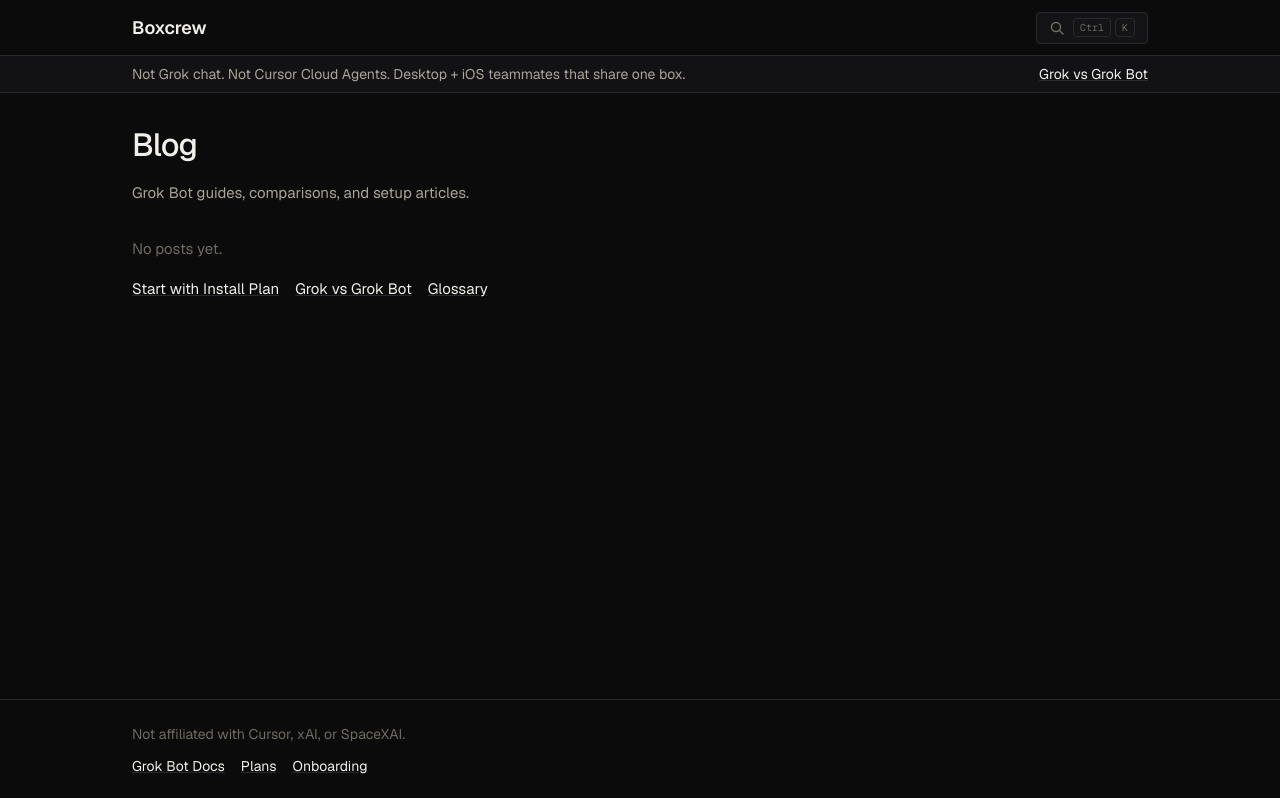
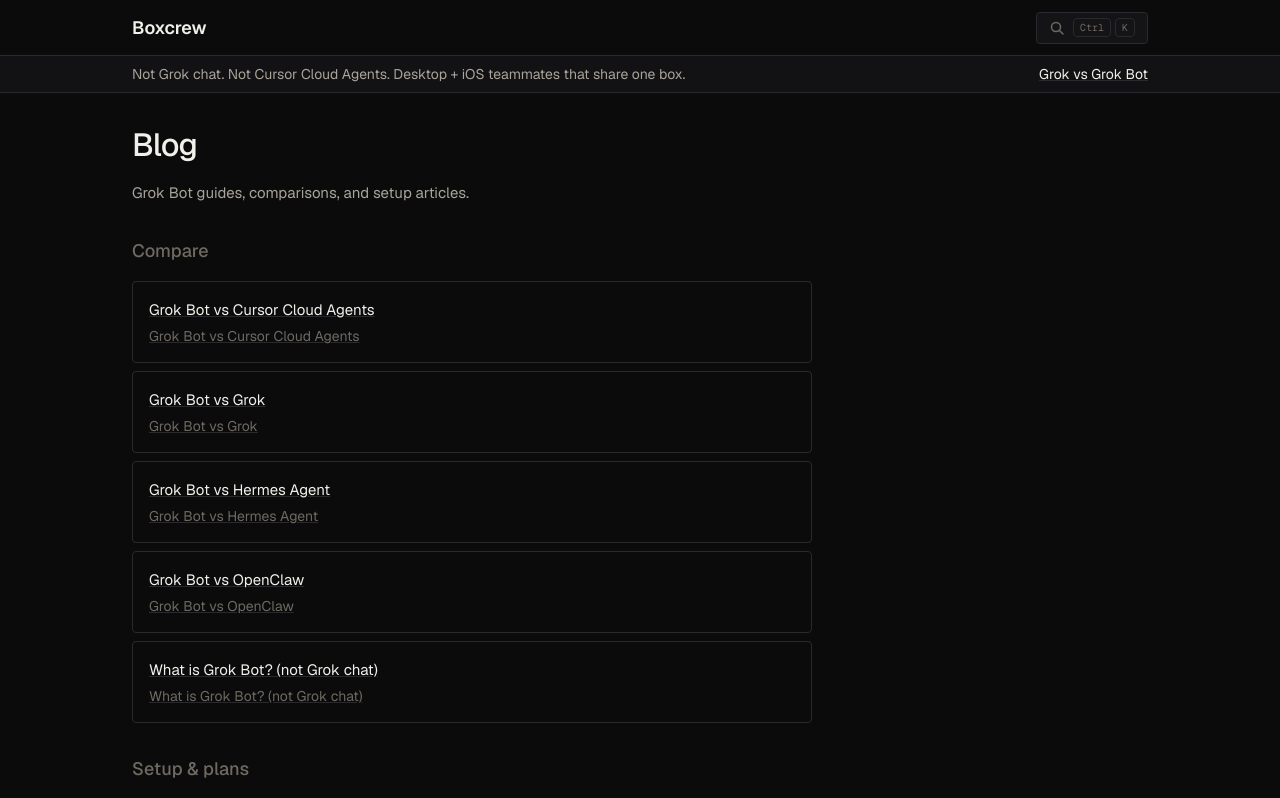
Before and after one commit to saadkamal/boxcrew, a Next.js app: page /blog in a window 1280 px wide. Shown: the top 798 px of the page. Built offline with nearby package versions, Linux system fonts and the light colour scheme.

Commit message:
content: load 20 Jules posts from content/blog/*.md

```diff
--- a/content/blog.ts
+++ b/content/blog.ts
@@ -1,18 +1,19 @@
 /**
- * Blog post content type and catalog.
- * Template ready - do not invent essays.
+ * Loads Jules posts from content/blog/*.md at build time.
  */
+import fs from "node:fs"
+import path from "node:path"
 
 export interface BlogPost {
-  readonly slug: string;
-  readonly title: string;
-  readonly description: string;
-  readonly aeoQuestion: string;
-  readonly category: "compare" | "setup" | "skills" | "the-box";
-  readonly stickyLine?: string;
-  readonly body?: string;
-  readonly catalogLinks?: readonly string[];
-  readonly faq?: readonly { question: string; answer: string }[];
+  readonly slug: string
+  readonly title: string
+  readonly description: string
+  readonly aeoQuestion: string
+  readonly category: "compare" | "setup" | "skills" | "the-box"
+  readonly stickyLine?: string
+  readonly body?: string
+  readonly catalogLinks?: readonly string[]
+  readonly faq?: readonly { question: string; answer: string }[]
 }
 
 export const BLOG_CATEGORIES = {
@@ -20,18 +21,92 @@
   setup: "Setup & plans",
   skills: "Skills",
   "the-box": "The box",
-} as const;
+} as const
 
-export const blogPosts: readonly BlogPost[] = [
-  // Template posts - no invented content
-] as const;
+const CATEGORY_BY_SLUG: Record<string, BlogPost["category"]> = {
+  "grok-bot-vs-grok": "compare",
+  "grok-bot-vs-cursor-cloud-agents": "compare",
+  "grok-bot-vs-openclaw": "compare",
+  "grok-bot-vs-hermes": "compare",
+  "what-is-grok-bot": "compare",
+  "grok-bot-setup": "setup",
+  "does-cursor-ultra-include-grok-bot": "setup",
+  "grok-bot-plans": "setup",
+  "grok-bot-ios": "setup",
+  "grok-bot-skills": "skills",
+  "grok-bot-skills-vs-cursor-skills": "skills",
+  "grok-bot-teach-a-task": "skills",
+  "grok-bot-mcp": "skills",
+  "grok-bot-plugins": "skills",
+  "grok-bot-approvals": "skills",
+  "grok-bot-routines": "skills",
+  "grok-bot-group-chat": "skills",
+  "what-is-the-grok-bot-box": "the-box",
+  "grok-bot-update-vs-reset": "the-box",
+  "grok-bot-shared-computer": "the-box",
+}
+
+const STICKY =
+  "Not Grok chat. Not Cursor Cloud Agents. Desktop + iOS teammates that share one box."
+
+function parseMarkdown(filePath: string): BlogPost {
+  const raw = fs.readFileSync(filePath, "utf8")
+  const match = raw.match(/^---\n([\s\S]*?)\n---\n([\s\S]*)/)
+  if (!match) {
+    throw new Error(`missing frontmatter: ${filePath}`)
+  }
+  const meta: Record<string, string> = {}
+  for (const line of match[1].split("\n")) {
+    const i = line.indexOf(":")
+    if (i === -1) continue
+    meta[line.slice(0, i).trim()] = line.slice(i + 1).trim()
+  }
+  const body = match[2].replace(/^\n/, "")
+  const slug = meta.slug ?? path.basename(filePath, ".md")
+  const faq: { question: string; answer: string }[] = []
+  const faqBlock = body.match(/^## FAQ\n([\s\S]*?)(?=\n## |\s*$)/m)
+  if (faqBlock) {
+    const pairs = [
+      ...faqBlock[1].matchAll(/\*\*(.+?)\*\*\n([\s\S]*?)(?=\n\*\*|\s*$)/g),
+    ]
+    for (const pair of pairs) {
+      faq.push({
+        question: pair[1].trim(),
+        answer: pair[2].replace(/\s+/g, " ").trim(),
+      })
+    }
+  }
+  const catalogLinks = [
+    ...new Set(
+      [...body.matchAll(/\]\((\/[^)]+)\)/g)].map((m) => m[1]),
+    ),
+  ]
+  return {
+    slug,
+    title: meta.title ?? slug,
+    description: meta.description ?? "",
+    aeoQuestion: faq[0]?.question ?? meta.title ?? slug,
+    category: CATEGORY_BY_SLUG[slug] ?? "compare",
+    stickyLine: STICKY,
+    body,
+    catalogLinks,
+    faq,
+  }
+}
+
+const dir = path.join(process.cwd(), "content/blog")
+export const blogPosts: readonly BlogPost[] = fs
+  .readdirSync(dir)
+  .filter((name) => name.endsWith(".md") && name !== "_WRITING.md")
+  .map((name) => parseMarkdown(path.join(dir, name)))
+  .sort((a, b) => a.slug.localeCompare(b.slug))
 
 export function getBlogPostBySlug(slug: string): BlogPost | undefined {
-  return blogPosts.find((post) => post.slug === slug);
+  return blogPosts.find((post) => post.slug === slug)
 }
 
 export function getBlogPostsByCategory(
-  category: BlogPost["category"]
+  category: BlogPost["category"],
 ): BlogPost[] {
-  return blogPosts.filter((post) => post.category === category);
+  return blogPosts.filter((post) => post.category === category)
 }
```
